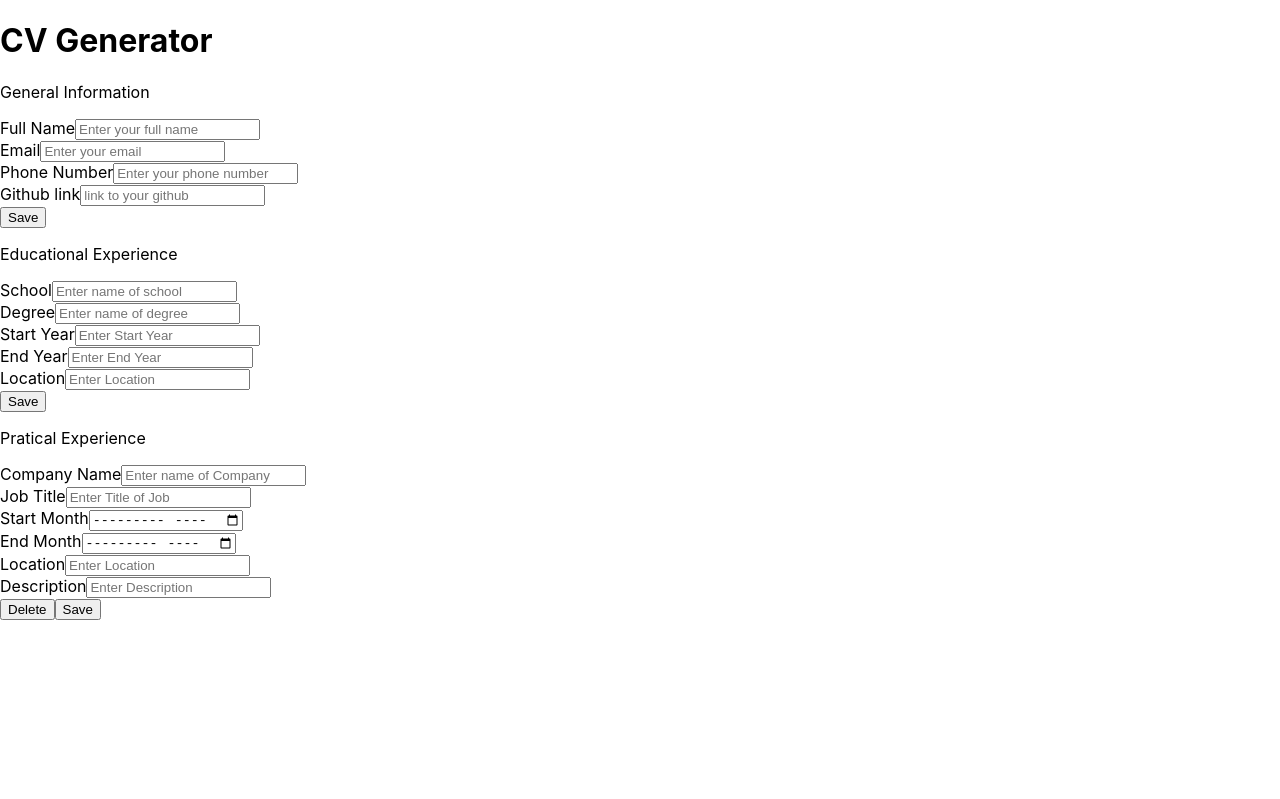
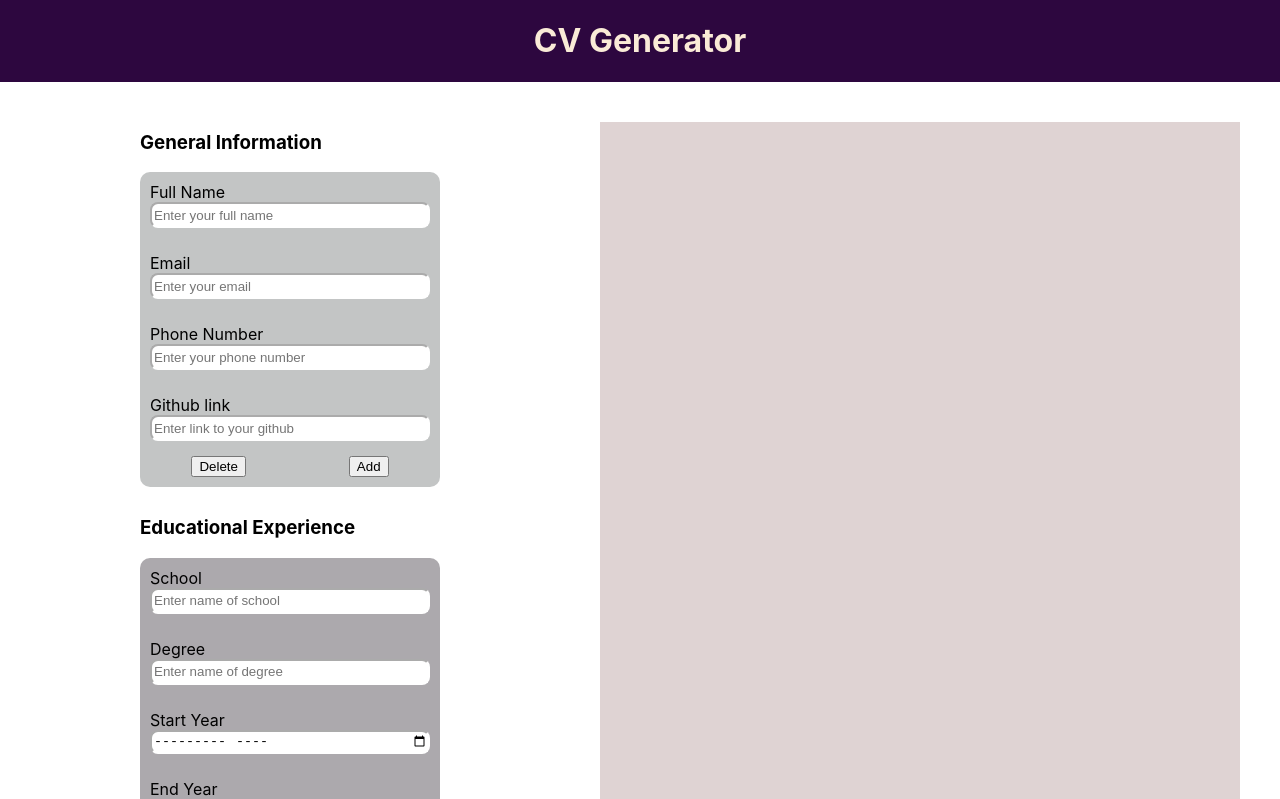
Before and after one commit to MichelleAppiah17/cv_aplication, a React (Create React App) app: page / in a window 1280 px wide. Shown: the top 799 px of the page. Built offline with nearby package versions, Linux system fonts and the light colour scheme.

Commit message:
input display

```diff
--- a/public/index.html
+++ b/public/index.html
@@ -24,7 +24,7 @@
       work correctly both with client-side routing and a non-root public URL.
       Learn how to configure a non-root public URL by running `npm run build`.
     -->
-    <title>React App</title>
+    <title>CV Generator</title>
   </head>
   <body>
     <noscript>You need to enable JavaScript to run this app.</noscript>
--- a/src/App.js
+++ b/src/App.js
@@ -1,12 +1,35 @@
 
-import React from 'react';
-import CV from './cv';
+import React , {useState} from 'react';
+import GeneralInfo from './GeneralInfo';
+import EducationalExperience from './EduExperience';
+import PracticalExperience from './PracExperience';
+import EduExpDisplay from './eduDisplay';
+import Resume from './resume';
 
 function App() {
+   const [educationalData, setEducationalData] = useState([]);
+
+  const saveEducationalData = (formData) => {
+    setEducationalData([...educationalData, formData]);
+  };
   return (
     <div className="App">
-      <h1>CV Generator</h1>
-      <CV />
+      <div className='cvHeading'>
+        <h1>CV Generator</h1>
+      </div>
+      <div className='formsAndResume'>
+        <div className='appForms'>
+        <GeneralInfo/>
+        <EducationalExperience saveInputValue={saveEducationalData} />
+       <PracticalExperience/>
+      </div>
+      <div className='resume'>
+        {educationalData.map((edu, index) => (
+        <EduExpDisplay key={index} educationalInfo={edu}  />
+        ))}
+      </div>
+      <Resume/>
+      </div>
     </div>
   );
 }
--- a/src/EduExperience.js
+++ b/src/EduExperience.js
@@ -1,5 +1,6 @@
 
 import React, {useState,useEffect} from 'react';
+import EduExpDisplay from './eduDisplay';
 
 function EducationalExperience(props){
   const [school, setSchool] = useState('')
@@ -8,65 +9,79 @@ function EducationalExperience(props){
   const [endYear, setEndyear] = useState('')
   const [location, setLocation] = useState('')
 
+  const [formInfo, setFormInfo] = useState({
+    school: '',
+    degree: '',
+    startYear: '',
+    endYear: '',
+    location: '',
+  });
+
+
   useEffect(() => {
     if(props.isEditing){
-      setSchool(props.infoToEdit.school);
-      setDegree(props.infoToEdit.degree);
-      setStartyear(props.infoToEdit.startYear);
-      setEndyear(props.infoToEdit.startYear);
-      setLocation(props.infoToEdit.location)
+       setFormInfo(props.infoToEdit);
     }
   },[props.isEditing,props.infoToEdit]);
 
   const isFormValid = () =>{
-    return school.length && degree.length && startYear.length && endYear.length && location.length
+    return (
+      formInfo.school.length > 0 &&
+      formInfo.degree.length > 0 &&
+      formInfo.startYear.length > 0 &&
+      formInfo.endYear.length > 0 &&
+      formInfo.location.length > 0
+    );
   }
 
   const handleChange = (e) => {
-   const name = e.target.value
-   const value = e.target.name
+   const name = e.target.name
+   const value = e.target.value
 
     if(name === 'school'){
-      setSchool(value)
+      setSchool(value);
     }else if (name === 'degree'){
-      setDegree(value)
-    }else if(name == 'startYear'){
-      setStartyear(value)
+      setDegree(value);
+    }else if(name === 'startYear'){
+      setStartyear(value);
     }else if(name === 'endYear'){
-      setEndyear(value)
-    }else if(name == 'location'){
-      setLocation(value)
+      setEndyear(value);
+    }else if(name === 'location'){
+      setLocation(value);
     }
+
+    setFormInfo((prevFormInfo) => ({
+      ...prevFormInfo,
+      [name]: value,
+    }));
   }
+
 
   const submitForm = (e) => {
     e.preventDefault()
 
-    const formInfo = {
-      school,
-      degree,
-      startYear,
-      endYear,
-      location
-    };
-    props.saveInputValue(formInfo)
+    props.saveInputValue(formInfo);
 
-    setSchool('')
-    setDegree('')
-    setStartyear('')
-    setEndyear('')
-    setLocation('')
+
+    setFormInfo({
+      school: '',
+      degree: '',
+      startYear: '',
+      endYear: '',
+      location: '',
+    });
 
   };
 
   return(
-    <div className='educationalExperience'>
+    <div className='educationInfo'>
       <div className='eduExperienceDiv'>
         <div className='formSectionTitle'>
-          <p>Educational Experience</p>
+          <h3>Educational Experience</h3>
         </div>
       </div>
-      <form onSubmit={submitForm}>
+      <div className='eduForm'>
+       <form onSubmit={submitForm}>
         <div className='inputContainer'>
           <label htmlFor='school'>School</label>
           <input
@@ -92,7 +107,7 @@ function EducationalExperience(props){
         <div className='inputContainer'>
           <label htmlFor='startYear'>Start Year</label>
           <input
-             type='year'
+             type='month'
              id='startYear'
              name='startYear'
              placeholder='Enter Start Year'
@@ -103,7 +118,7 @@ function EducationalExperience(props){
         <div className='inputContainer'>
           <label htmlFor='endYear'>End Year</label>
           <input
-             type='year'
+             type='month'
              id='endYear'
              name='endYear'
              placeholder='Enter End Year'
@@ -119,15 +134,22 @@ function EducationalExperience(props){
              name='location'
              placeholder='Enter Location'
              value={location}
-             onRateChange={handleChange}
+             onChange={handleChange}
           />
         </div>
-        <button type='submit'>Save</button>
-      </form>
-
+        <div className='formButtons'>
+          <button>Delete</button>
+          <button type='submit'>Add</button>
+        </div>
+       </form>
+      </div>
+       <div className='resume'>
+         {isFormValid() && (
+        <EduExpDisplay educationalInfo={formInfo} />
+       )}
+       </div>
     </div>
   )
-
 }
 
 export default EducationalExperience;
--- a/src/GeneralInfo.js
+++ b/src/GeneralInfo.js
@@ -18,13 +18,13 @@ function GeneralInfo(props) {
     }
   }, [props.isEditing, props.infoToEdit]);
 
-  const isFormValid = () => {
-    return fullName.length && email.length && phoneNumber.length && githubLink.length;
-  };
+  //const isFormValid = () => {
+   // return fullName.length && email.length && phoneNumber.length && githubLink.length;
+ // };
 
-  const toggleForm = () => {
-    setIsShown(!isShown);
-  };
+  //const toggleForm = () => {
+   // setIsShown(!isShown);
+ // };
 
   const handleChange = (e) => {
     const name = e.target.name;
@@ -63,13 +63,13 @@ function GeneralInfo(props) {
   };
 
   return (
-    <div className="generalInformation">
+    <div className="generalInfo">
       <div className="formHeadingDiv">
         <div className="formSectionTitle">
-          <p>General Information</p>
+          <h3>General Information</h3>
         </div>
       </div>
-
+      <div className='generalForm'>
       <form onSubmit={onSubmitForm}>
         <div className='inputContainer'>
           <label htmlFor="fullName">Full Name</label>
@@ -108,15 +108,20 @@ function GeneralInfo(props) {
           <label htmlFor="githubLink">Github link</label>
           <input
             type='text'
-            placeholder='link to your github'
+            placeholder='Enter link to your github'
             id='githubLink'
             name='githubLink'
             value={githubLink}
             onChange={handleChange}
           />
         </div>
-        <button type="submit">Save</button>
+        <div className='formButtons'>
+          <button>Delete</button>
+          <button type='submit'>Add</button>
+        </div>
       </form>
+      </div>
+
     </div>
   );
 }
--- a/src/PracExperience.js
+++ b/src/PracExperience.js
@@ -65,14 +65,15 @@ function PracticalExperience(props) {
   }
 
   return(
-    <div className='practicalExperience'>
+    <div className='practiceInfo'>
       <div className='pracExperienceDiv'>
         <div className='formTitle'>
-          <p>Pratical Experience</p>
+          <h3>Pratical Experience</h3>
         </div>
       </div>
-      <form onSubmit={submitForm}>
-        <div className='inputInfo'>
+      <div className='pracForm'>
+         <form onSubmit={submitForm}>
+        <div className='inputContainer'>
           <label htmlFor='companyName'>Company Name</label>
           <input
             type='text'
@@ -83,7 +84,7 @@ function PracticalExperience(props) {
             onChange={handleChange}
           />
         </div>
-        <div className='inputInfo'>
+        <div className='inputContainer'>
           <label htmlFor='jobTitle'>Job Title</label>
           <input
             type='text'
@@ -94,7 +95,7 @@ function PracticalExperience(props) {
             onChange={handleChange}
           />
         </div>
-        <div className='inputInfo'>
+        <div className='inputContainer'>
           <label htmlFor='startMonth'>Start Month</label>
           <input
             type='month'
@@ -105,7 +106,7 @@ function PracticalExperience(props) {
             onChange={handleChange}
           />
         </div>
-        <div className='inputInfo'>
+        <div className='inputContainer'>
           <label htmlFor='endMonth'>End Month</label>
           <input
             type='month'
@@ -116,7 +117,7 @@ function PracticalExperience(props) {
             onChange={handleChange}
           />
         </div>
-        <div className='inputInfo'>
+        <div className='inputContainer'>
           <label htmlFor='location'>Location</label>
           <input
             type='text'
@@ -127,7 +128,7 @@ function PracticalExperience(props) {
             onChange={handleChange}
           />
         </div>
-        <div className='inputInfo'>
+        <div className='inputContainer'>
           <label htmlFor='description'>Description</label>
           <input
             type='text'
@@ -140,9 +141,11 @@ function PracticalExperience(props) {
         </div>
         <div className='formButtons'>
           <button>Delete</button>
-          <button type='submit'>Save</button>
+          <button type='submit'>Add</button>
         </div>
       </form>
+      </div>
+
     </div>
   )
 }
--- a/src/cv.js
+++ /dev/null
@@ -1,35 +0,0 @@
-// CVGenerator.js
-import React, { useState } from 'react';
-import GeneralInfo from './GeneralInfo';
-import EducationalExperience from './EduExperience';
-import PracticalExperience from './PracExperience';
-
-function CV() {
-  const [generalInfo, setGeneralInfo] = useState({
-    name: '',
-    email: '',
-    phone: '',
-  });
-
-  const [educationalExperience, setEducationalExperience] = useState([]);
-  const [practicalExperience, setPracticalExperience] = useState([]);
-
-  // Add functions to update state for each section
-
-  return (
-    <div>
-      <GeneralInfo generalInfo={generalInfo} setGeneralInfo={setGeneralInfo} />
-      <EducationalExperience
-        educationalExperience={educationalExperience}
-        setEducationalExperience={setEducationalExperience}
-      />
-      <PracticalExperience
-        practicalExperience={practicalExperience}
-        setPracticalExperience={setPracticalExperience}
-      />
-      {/* Add a button to generate the CV */}
-    </div>
-  );
-}
-
-export default CV;
--- /dev/null
+++ b/src/eduDisplay.js
@@ -0,0 +1,17 @@
+import React from 'react';
+
+function EduExpDisplay({ educationalInfo }) {
+  const { school, degree, startYear, endYear, location } = educationalInfo;
+
+  return (
+    <div className="eduDisplay">
+      <h3>Education</h3>
+      <p>{startYear} - {endYear}</p>
+      <p>{location}</p>
+      <p>{school}</p>
+      <p>{degree}</p>
+    </div>
+  );
+}
+
+export default EduExpDisplay;
--- a/src/index.js
+++ b/src/index.js
@@ -1,6 +1,7 @@
 import React from 'react';
 import ReactDOM from 'react-dom/client';
 import './index.css';
+import './styles.css';
 import App from './App';
 
 
--- /dev/null
+++ b/src/resume.js
@@ -0,0 +1,12 @@
+import React from 'react';
+
+function Resume() {
+    return(
+        <div className='myResume'>
+
+        </div>
+    )
+
+}
+
+export default Resume;
--- /dev/null
+++ b/src/styles.css
@@ -0,0 +1,58 @@
+.cvHeading{
+    background-color: rgb(45, 7, 63);
+    width: 100vw;
+    display: flex;
+    align-items: center;
+    justify-content: center;
+    color: antiquewhite;
+}
+.appForms{
+    display: flex;
+    flex-direction: column;
+    margin-left: 100px;
+    margin-top: 30px;
+
+}
+.inputContainer{
+    display: flex;
+    flex-direction: column;
+    margin-bottom: 5px;
+    padding: 10px;
+}
+input{
+    height: 20px;
+    border-radius: 8px;
+    border-color: white;
+}
+.generalForm{
+    background-color: rgb(195, 197, 197);
+    width: 300px;
+    border-radius: 10px;
+}
+.eduForm{
+    background-color: rgb(172, 169, 173);
+    width: 300px;
+    border-radius: 10px;
+}
+.pracForm{
+    background-color: rgb(183, 183, 194);
+    width: 300px;
+    border-radius: 10px;
+}
+.formButtons{
+    display: flex;
+    justify-content: space-around;
+    margin-bottom: 10px;
+    padding-bottom: 10px;
+}
+.formsAndResume{
+    display: flex;
+    justify-content: space-around;
+
+}
+.myResume{
+    background-color: rgb(223, 211, 211);
+    margin-top: 40px;
+    height: 150vh;
+    width: 50%;
+}
```
